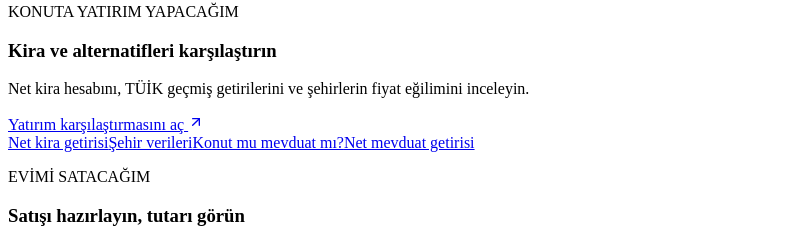
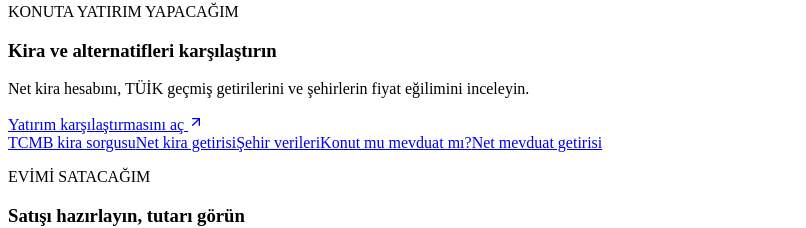
Before and after one commit to robotbilge/konutseyir, a Next.js app: page / in a window 1280 px wide. Shown: the part 859-1087 px from the top of the page, without its empty margins (0-806 px from the left). Built offline with nearby package versions, Linux system fonts and the light colour scheme; no server answers.

Commit message:
Link TCMB rent query from the investment pathway

```diff
--- a/app/page.tsx
+++ b/app/page.tsx
@@ -30,7 +30,7 @@ export default function Home(){return <><Header/><main className="home-page">
       <header><p className="eyebrow">İHTİYACINIZA GÖRE İLERLEYİN</p><h2 id="home-user-paths-title">Konut için hangi adımı atıyorsunuz?</h2><p>Bir sonraki adımı seçin; her araç kendi karar sorusuna odaklanır.</p></header>
       <div className="home-user-path-grid">
         <article><p className="eyebrow">EV ALACAĞIM</p><h3>Satın alma kararını hazırlayın</h3><p>İlanı inceleyin, toplam maliyeti ve kredi yükünü hesaplayın, tapu öncesi kontrolleri tamamlayın.</p><a className="home-path-primary" href="/ev-analizi">Konut analizini aç <ArrowUpRight size={16}/></a><div><a href="/kredi-hesaplama">Kredi taksiti ve maliyeti</a><a href="/hesaplama/alim-maliyeti">Toplam alım gideri</a><a href="/kontrol-listesi">Satın alma kontrol listesi</a><a href="/kredi-hesaplama#maksimum-butce">Bütçeme göre konut tutarı</a></div></article>
-        <article><p className="eyebrow">KONUTA YATIRIM YAPACAĞIM</p><h3>Kira ve alternatifleri karşılaştırın</h3><p>Net kira hesabını, TÜİK geçmiş getirilerini ve şehirlerin fiyat eğilimini inceleyin.</p><a className="home-path-primary" href="/karsilastir">Yatırım karşılaştırmasını aç <ArrowUpRight size={16}/></a><div><a href="/hesaplama/net-kira">Net kira getirisi</a><a href="/sehirler">Şehir verileri</a><a href="/rehber/ev-mi-mevduat-mi">Konut mu mevduat mı?</a><a href="/hesaplama/mevduat">Net mevduat getirisi</a></div></article>
+        <article><p className="eyebrow">KONUTA YATIRIM YAPACAĞIM</p><h3>Kira ve alternatifleri karşılaştırın</h3><p>Net kira hesabını, TÜİK geçmiş getirilerini ve şehirlerin fiyat eğilimini inceleyin.</p><a className="home-path-primary" href="/karsilastir">Yatırım karşılaştırmasını aç <ArrowUpRight size={16}/></a><div><a href="/hesaplama/kira-getirisi">TCMB kira sorgusu</a><a href="/hesaplama/net-kira">Net kira getirisi</a><a href="/sehirler">Şehir verileri</a><a href="/rehber/ev-mi-mevduat-mi">Konut mu mevduat mı?</a><a href="/hesaplama/mevduat">Net mevduat getirisi</a></div></article>
         <article><p className="eyebrow">EVİMİ SATACAĞIM</p><h3>Satışı hazırlayın, tutarı görün</h3><p>Satış fiyatından borç ve giderleri düşün; tapu ve resmî kayıt kontrollerini tamamlayın.</p><a className="home-path-primary" href="/karar-araclari#net-satis">Net satış tutarını hesapla <ArrowUpRight size={16}/></a><div><a href="/hesaplama/tapu-harci">Tapu gideri</a><a href="/resmi-kontroller">Resmî kontroller</a></div></article>
       </div>
     </section>
```
